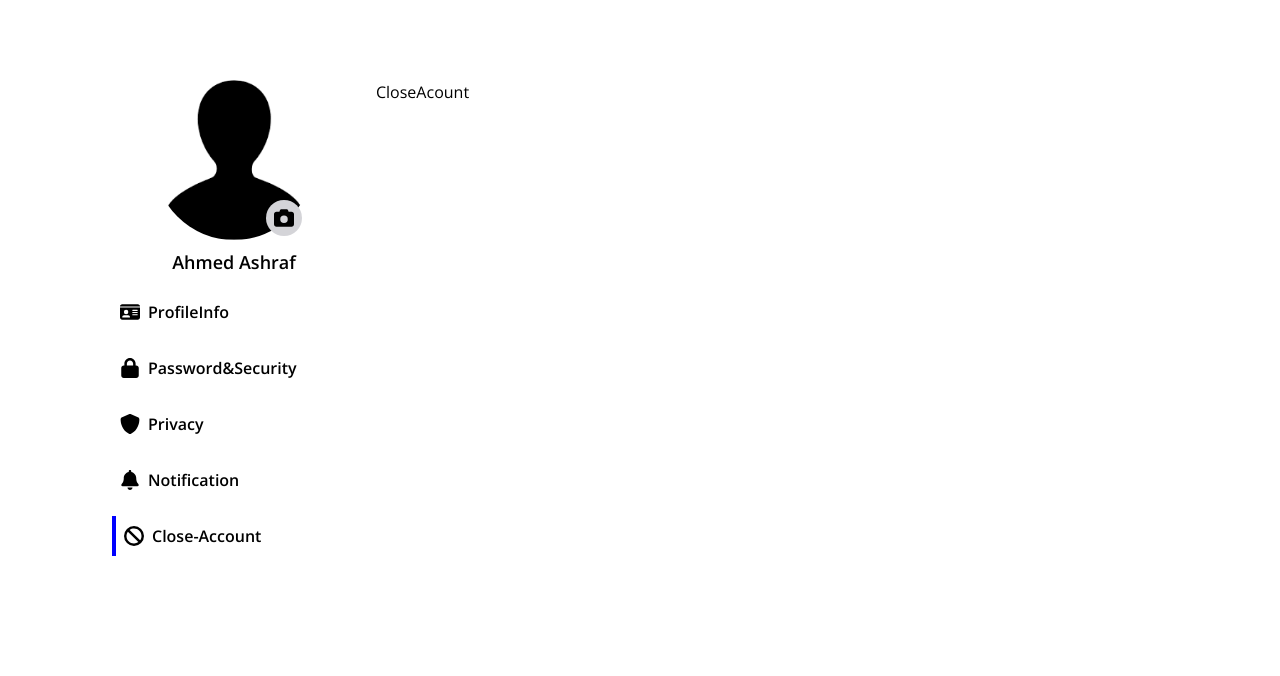
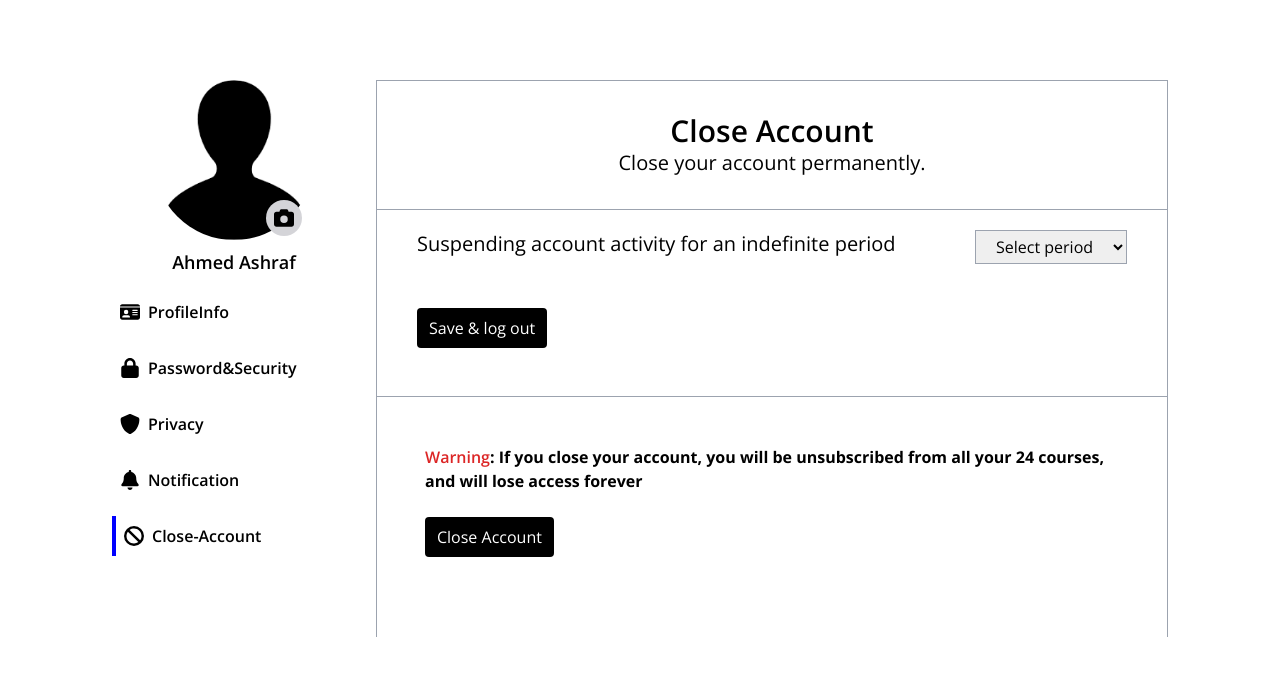
Before and after one commit to FrontEndDevo/NeuraLearnAcademy, a React (Vite) app: page /profile/close-account in a window 1280 px wide. Shown: the top 676 px of the page. Built offline with nearby package versions, Linux system fonts and the light colour scheme.

Commit message:
Add close account feature

```diff
--- a/src/pages/ProfileCloseAcountPage.jsx
+++ b/src/pages/ProfileCloseAcountPage.jsx
@@ -1,9 +1,51 @@
 const ProfileCloseAcountPage = () => {
-    return (
-      <div>
-        <h1>CloseAcount</h1>
-      </div>
-    );
-}
+  const borderStyle = "border border-gray-400";
+  return (
+    <div>
+      <section className={`py-8 border-b-0 ${borderStyle}`}>
+        <h1 className="text-2xl font-semibold text-center md:text-3xl">
+          Close Account
+        </h1>
+        <p className="pb-8 text-center border-b border-gray-400 text-l md:text-xl">
+          Close your account permanently.
+        </p>
+
+        <div className="px-3 pb-12 border-b border-gray-400 md:px-5 lg:px-10">
+          <div className="flex flex-wrap justify-between gap-5 py-5">
+            <p className="text-l md:text-xl">
+              Suspending account activity for an indefinite period
+            </p>
+
+            <select
+              name=""
+              id=""
+              className={`lg:px-4 lg:py-1 outline-none ${borderStyle}`}
+            >
+              <option value="">Select period</option>
+              <option value="">1 Day</option>
+              <option value="">3 Day</option>
+              <option value="">1 Month</option>
+            </select>
+          </div>
+          <button className="px-3 py-2 mt-6 text-white bg-black rounded">
+            Save & log out
+          </button>
+        </div>
+
+        <div className="p-3 lg:p-12 md:p-6">
+          <p className="font-bold">
+            <span className="font-semibold text-red-600">Warning</span>: If you
+            close your account, you will be unsubscribed from all your 24
+            courses, and will lose access forever
+          </p>
+
+          <button className="px-3 py-2 mt-6 text-white bg-black rounded">
+            Close Account
+          </button>
+        </div>
+      </section>
+    </div>
+  );
+};
 
 export default ProfileCloseAcountPage;
```
